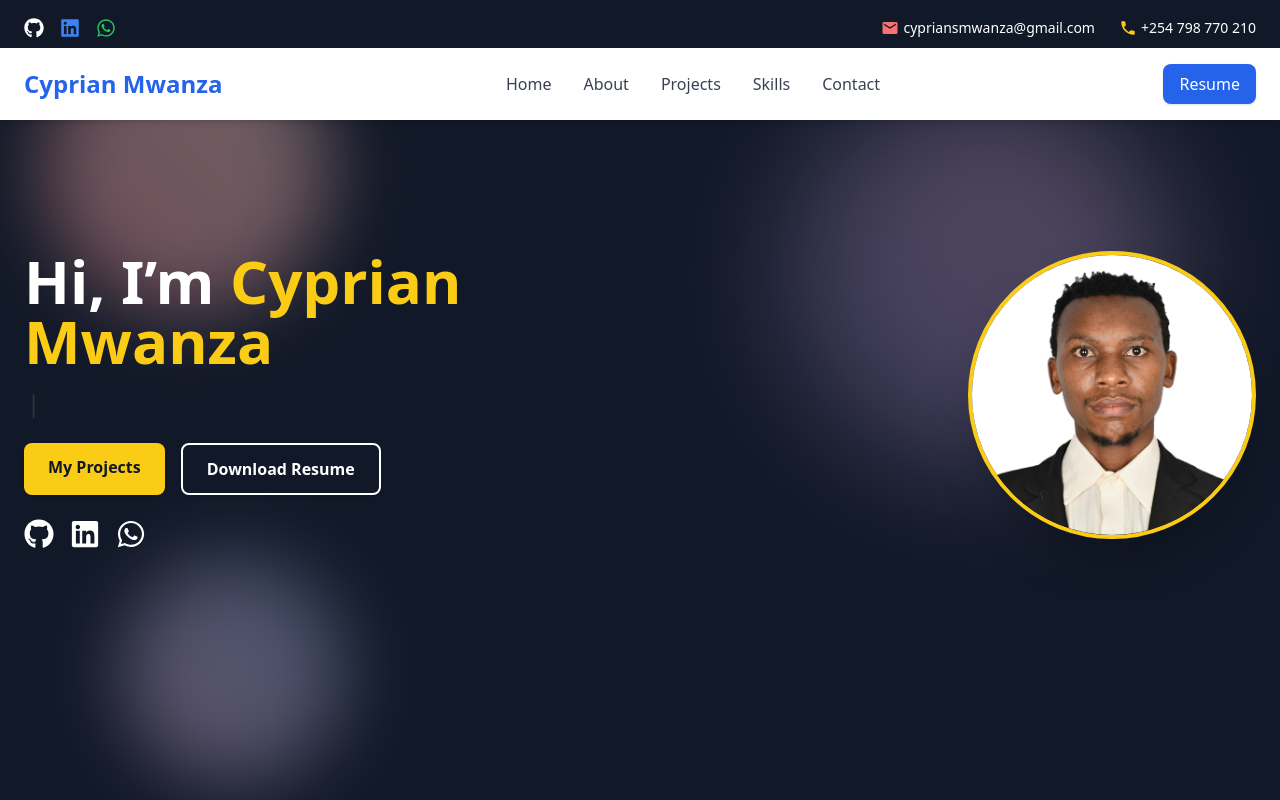
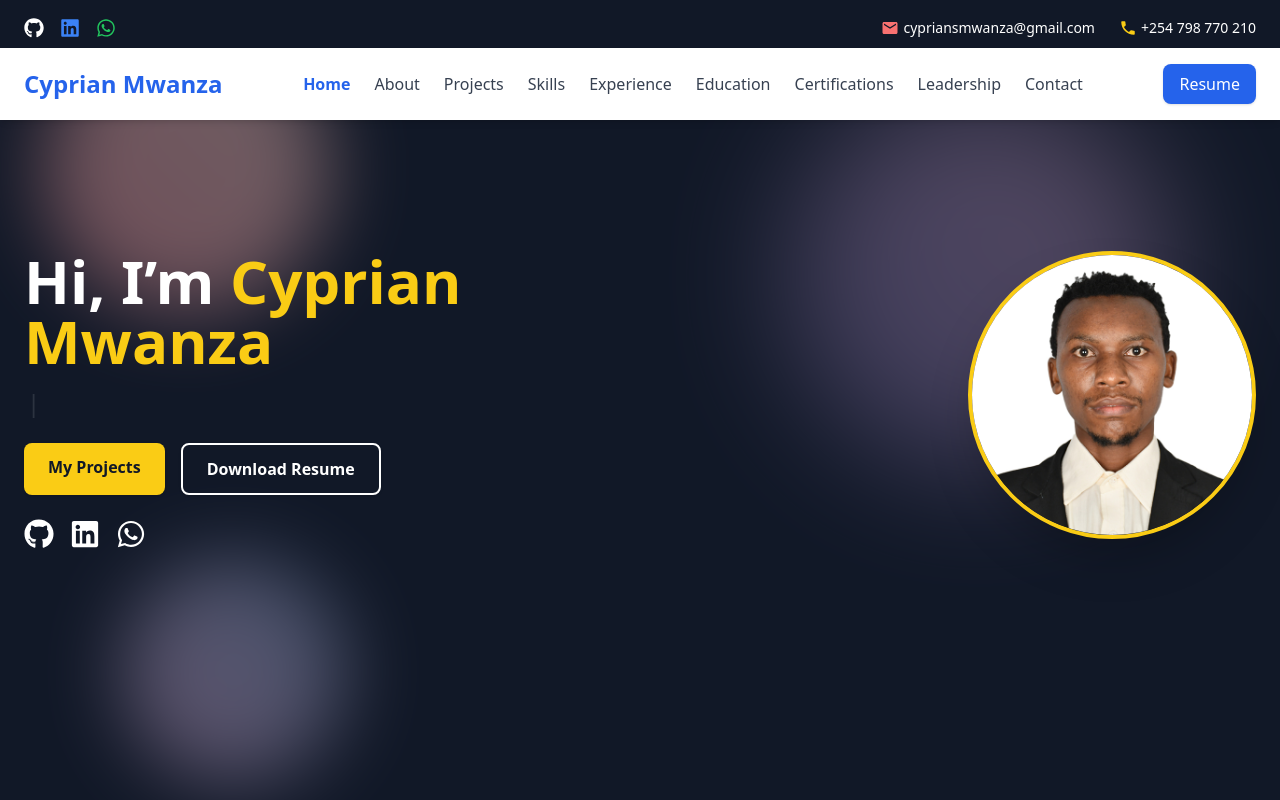
Before and after one commit to Cyprians-Mwanza/cyprians-website, a React (Vite) app: page / in a window 1280 px wide. Shown: the top 800 px of the page. Built offline with nearby package versions, Linux system fonts and the light colour scheme.

Commit message:
highlight the active section while scrolling

```diff
--- a/src/components/Navbar.jsx
+++ b/src/components/Navbar.jsx
@@ -1,4 +1,3 @@
-// === src/components/Navbar.js ===
 import { useState, useEffect } from "react";
 import { FaBars, FaTimes } from "react-icons/fa";
 
@@ -7,26 +6,51 @@ const Navbar = () => {
   const [showTopbar, setShowTopbar] = useState(true);
   const [lastScrollY, setLastScrollY] = useState(0);
   const [shadow, setShadow] = useState(false);
-  const [float, setFloat] = useState(0); // For floating effect
+  const [float, setFloat] = useState(0);
+  const [activeSection, setActiveSection] = useState("home");
 
   const toggleMenu = () => setIsOpen(!isOpen);
+
+  const navLinks = [
+    { href: "#home", id: "home", label: "Home" },
+    { href: "#about", id: "about", label: "About" },
+    { href: "#projects", id: "projects", label: "Projects" },
+    { href: "#skills", id: "skills", label: "Skills" },
+    { href: "#experience", id: "experience", label: "Experience" },
+    { href: "#education", id: "education", label: "Education" },
+    { href: "#certifications", id: "certifications", label: "Certifications" },
+    { href: "#leadership", id: "leadership", label: "Leadership" },
+    { href: "#contact", id: "contact", label: "Contact" },
+  ];
 
   useEffect(() => {
     const handleScroll = () => {
       const currentY = window.scrollY;
 
       // Hide/show topbar
-      if (currentY > lastScrollY && currentY > 50) setShowTopbar(false);
-      else setShowTopbar(true);
+      setShowTopbar(!(currentY > lastScrollY && currentY > 50));
 
       // Shadow on scroll
       setShadow(currentY > 10);
 
-      // Floating effect (move navbar up slightly when scrolling down)
-      if (currentY > lastScrollY && currentY > 20) setFloat(-5);
-      else setFloat(0);
+      // Floating effect
+      setFloat(currentY > lastScrollY && currentY > 20 ? -5 : 0);
 
       setLastScrollY(currentY);
+
+      // Detect active section
+      let currentSection = "home";
+      navLinks.forEach((link) => {
+        const section = document.querySelector(link.href);
+        if (section) {
+          const sectionTop = section.offsetTop - 100;
+          const sectionHeight = section.offsetHeight;
+          if (currentY >= sectionTop && currentY < sectionTop + sectionHeight) {
+            currentSection = link.id;
+          }
+        }
+      });
+      setActiveSection(currentSection);
     };
 
     window.addEventListener("scroll", handleScroll);
@@ -48,22 +72,20 @@ const Navbar = () => {
 
         {/* Desktop Navigation */}
         <div className="hidden md:flex flex-1 justify-center">
-          <nav className="flex space-x-8 items-center font-medium">
-            <a href="#home" className="text-gray-700 hover:text-blue-600 transition">
-              Home
-            </a>
-            <a href="#about" className="text-gray-700 hover:text-blue-600 transition">
-              About
-            </a>
-            <a href="#projects" className="text-gray-700 hover:text-blue-600 transition">
-              Projects
-            </a>
-            <a href="#skills" className="text-gray-700 hover:text-blue-600 transition">
-              Skills
-            </a>
-            <a href="#contact" className="text-gray-700 hover:text-blue-600 transition">
-              Contact
-            </a>
+          <nav className="flex space-x-6 items-center font-medium">
+            {navLinks.map((link) => (
+              <a
+                key={link.href}
+                href={link.href}
+                className={`transition ${
+                  activeSection === link.id
+                    ? "text-blue-600 font-semibold"
+                    : "text-gray-700 hover:text-blue-600"
+                }`}
+              >
+                {link.label}
+              </a>
+            ))}
           </nav>
         </div>
 
@@ -93,11 +115,20 @@ const Navbar = () => {
         }`}
       >
         <nav className="flex flex-col items-center py-4 space-y-4">
-          <a href="#home" className="text-gray-700 hover:text-blue-600 transition" onClick={toggleMenu}>Home</a>
-          <a href="#about" className="text-gray-700 hover:text-blue-600 transition" onClick={toggleMenu}>About</a>
-          <a href="#projects" className="text-gray-700 hover:text-blue-600 transition" onClick={toggleMenu}>Projects</a>
-          <a href="#skills" className="text-gray-700 hover:text-blue-600 transition" onClick={toggleMenu}>Skills</a>
-          <a href="#contact" className="text-gray-700 hover:text-blue-600 transition" onClick={toggleMenu}>Contact</a>
+          {navLinks.map((link) => (
+            <a
+              key={link.href}
+              href={link.href}
+              className={`transition ${
+                activeSection === link.id
+                  ? "text-blue-600 font-semibold"
+                  : "text-gray-700 hover:text-blue-600"
+              }`}
+              onClick={toggleMenu}
+            >
+              {link.label}
+            </a>
+          ))}
           <a
             href="resume.pdf"
             className="bg-blue-600 text-white px-4 py-2 rounded-lg shadow hover:bg-blue-700 transition"
```
